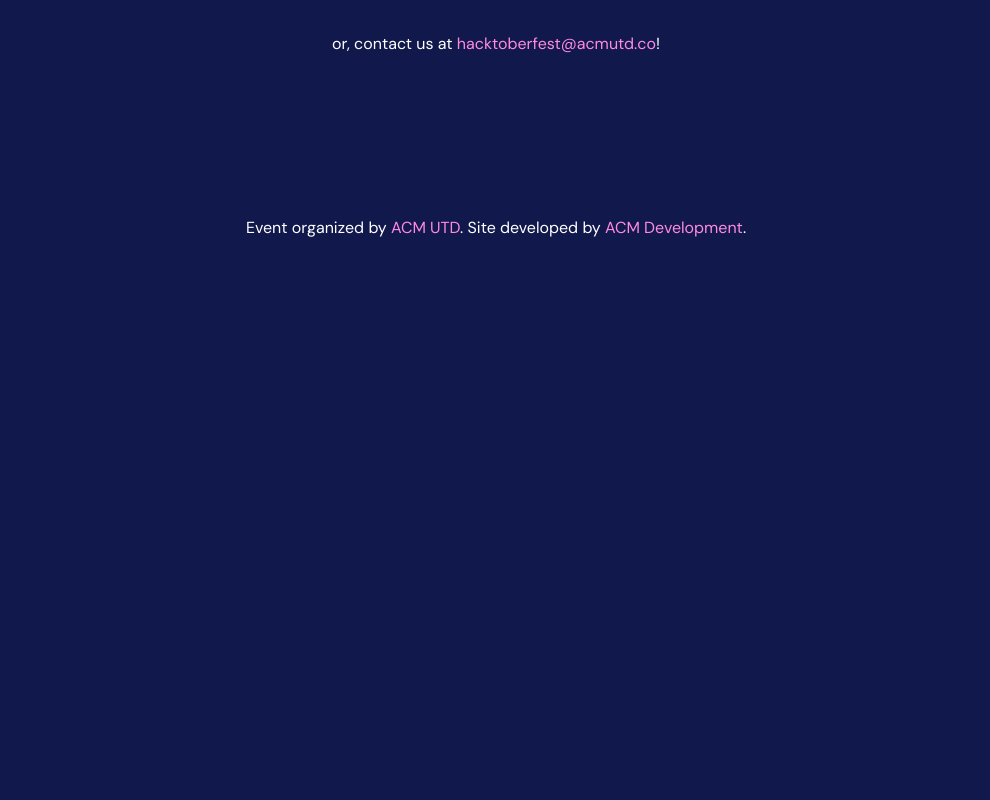
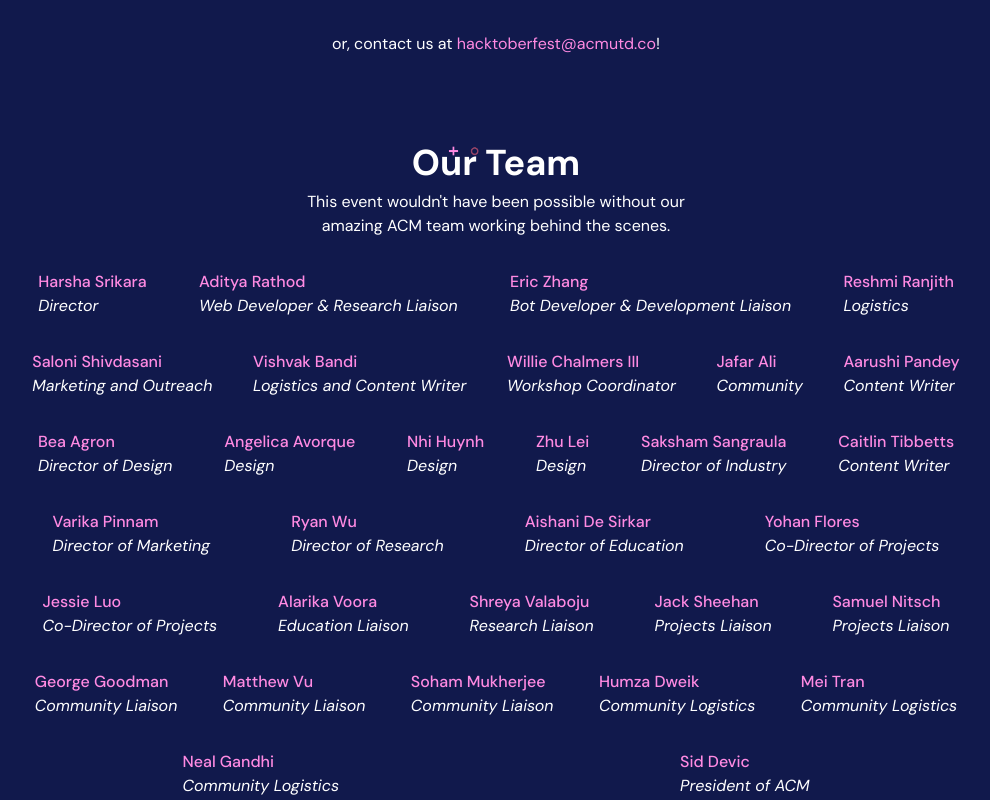
Before and after one commit to acmutd/hacktoberfest-site, a Next.js app: page / in a window 1280 px wide. Shown: the part 5500-6300 px from the top of the page, without its empty margins (144-1134 px from the left). Before the commit the page ends 5772 px from the top, so only its background shows below. Built offline with nearby package versions, Linux system fonts and the light colour scheme; no server answers.

Commit message:
Create and add credits component

```diff
--- /dev/null
+++ b/components/thanks.tsx
@@ -0,0 +1,34 @@
+import credits from '../credits'
+
+const Thanks = (): JSX.Element => {
+  return (
+    <div className='mt-20 text-center'>
+      <h2 className='font-bold text-4xl flex items-center justify-center'>
+        <img src='/img/sparkles.svg' className='-ml-20 pl-4 -mt-6 h-3 absolute z-10' alt='' />
+        <span className='z-0'>Our Team</span>
+      </h2>
+      <div className='text-md mb-4 text-center max-w-sm my-0 mx-auto'>
+        This event wouldn&apos;t have been possible without our amazing ACM team working behind the
+        scenes.
+      </div>
+      <div
+        className='mt-4 flex flex-wrap flex-row justify-around px-4 mx-auto my-0'
+        style={{ maxWidth: '1000px' }}>
+        {credits.map(person => (
+          <div className='p-4 flex justify-start flex-col items-start' key={person.name}>
+            <a
+              className='cursor-pointer font-medium text-fuschia hover:text-pink-500'
+              href={person.linkedin || null}
+              target='_blank'
+              rel='noopener noreferrer'>
+              {person.name}
+            </a>
+            <div className='italic'>{person.title}</div>
+          </div>
+        ))}
+      </div>
+    </div>
+  )
+}
+
+export default Thanks
--- a/pages/index.tsx
+++ b/pages/index.tsx
@@ -10,6 +10,7 @@
 import SocialMedia from '../components/social-media'
 import Footer from '../components/footer'
 import Schedule from '../components/schedule'
+import Thanks from '../components/thanks'
 
 const Home = (): JSX.Element => {
   const homeRef = useRef(null)
@@ -74,6 +75,10 @@
       <section ref={socialMediaRef}>
         <SocialMedia />
       </section>
+      <a id='thanks' />
+      <section>
+        <Thanks />
+      </section>
       <Footer />
     </>
   )
```
